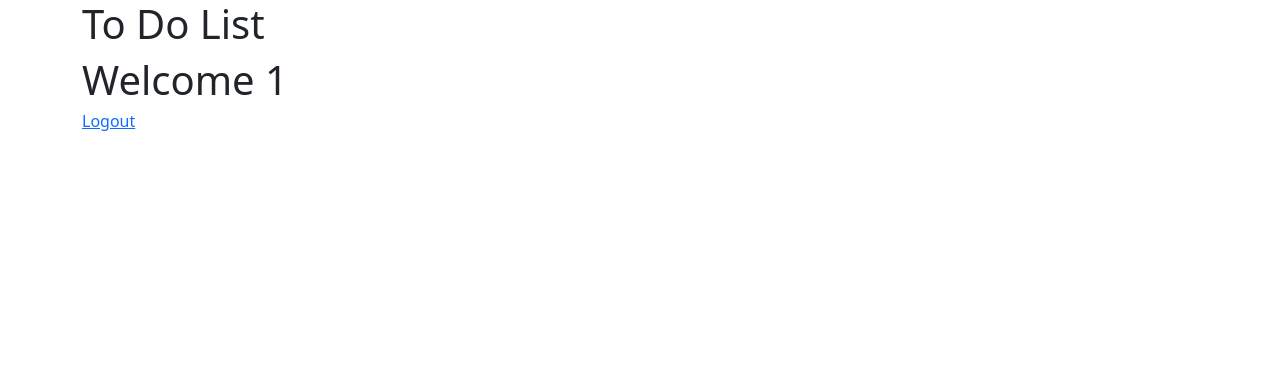
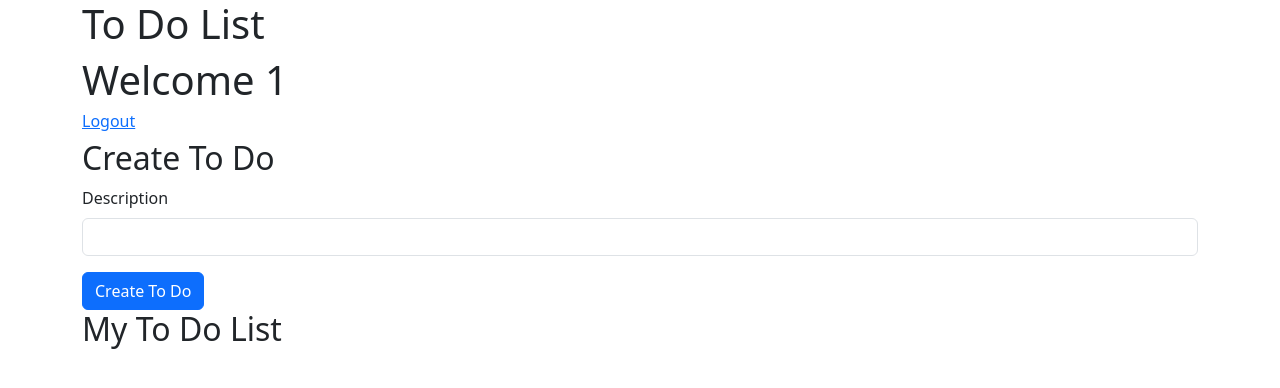
Before and after one commit to betofleitass/to-do-list-flask, a Flask app: page / in a window 1280 px wide. Shown: the top 388 px of the page. Run offline with Flask 3, Linux system fonts and the light colour scheme; the visitor is signed in with stand-in values (Sample User, id 1); some libraries are stand-ins or nearby versions.

Commit message:
feat: create todo

```diff
--- a/app/__init__.py
+++ b/app/__init__.py
@@ -5,7 +5,8 @@ from flask_bootstrap import Bootstrap5
 from flask_login import LoginManager
 from flask_sqlalchemy import SQLAlchemy
 
-from .auth import views
+from .auth import views as auth_views
+from .todo import views as todo_views
 from .models import UserModel
 
 
@@ -39,6 +40,7 @@ def create_app() -> Flask:
     app.config["SQLALCHEMY_DATABASE_URI"] = "sqlite:///database.db"
 
     # Blueprints
-    app.register_blueprint(views.auth)
+    app.register_blueprint(auth_views.auth)
+    app.register_blueprint(todo_views.todo)
 
     return app
--- a/app/db.py
+++ /dev/null
@@ -1,3 +0,0 @@
-from flask_sqlalchemy import SQLAlchemy
-
-db = SQLAlchemy
--- a/app/forms.py
+++ b/app/forms.py
@@ -13,3 +13,8 @@ class LoginForm(FlaskForm):
     username = StringField('Username', validators=[DataRequired()])
     password = PasswordField('Password', validators=[DataRequired()])
     submit = SubmitField('Login')
+
+
+class CreateToDoForm(FlaskForm):
+    description = StringField('Description', validators=[DataRequired()])
+    submit = SubmitField('Create To Do')
--- a/app/models.py
+++ b/app/models.py
@@ -11,6 +11,13 @@ class User(db.Model):
     id = db.Column(db.Integer, primary_key=True, autoincrement=True)
     username = db.Column(db.String(20), unique=True, nullable=False)
     password = db.Column(db.String(45), nullable=False)
+
+
+class ToDo(db.Model):
+    __tablename__ = 'todos'
+    id = db.Column(db.Integer, primary_key=True, autoincrement=True)
+    description = db.Column(db.String(20), nullable=False)
+    id_user = db.Column(db.Integer, db.ForeignKey('users.id'), nullable=False)
 
 
 # To get a user id
--- a/app/templates/index.html
+++ b/app/templates/index.html
@@ -1,5 +1,6 @@
 {% extends 'base.html' %}
 {% from 'bootstrap5/form.html' import render_form %}
+
 
 {% block title %}
     Welcome
@@ -12,6 +13,18 @@
         {% if current_user.is_authenticated %}
             <h1>Welcome {{username}} </h1>
             <h6><a href="{{url_for('auth.logout')}}">Logout</a></h6>
+
+            <!--Create To Do-->
+            <div>
+                <h2>Create To Do</h2>
+                {{ render_form(create_todo_form, action="/todo/create") }}
+            </div>
+
+            <!--My To Do list-->
+            <div>
+                <h2>My To Do List</h2>
+            </div>
+
         {% else %}
             <h1><a href="{{url_for('auth.login')}}">Login</a></h1>
             <h1><a href="{{url_for('auth.signup')}}">Don't have an account?: Singup</a></h1>
--- a/main.py
+++ b/main.py
@@ -4,7 +4,7 @@ from flask import (flash, make_response,
 from flask_login import current_user
 
 from app import create_app
-from app.forms import LoginForm
+from app.forms import CreateToDoForm, LoginForm
 from app.models import db
 
 
@@ -21,14 +21,17 @@ def index() -> str:
     login_form = LoginForm()
 
     context = {
-        'login_form': login_form
+        'login_form': login_form,
+
     }
 
-    # If the user is not logged in
+    # If the user is logged in
     if not current_user.is_anonymous:
         username = current_user.id
+        create_todo_form = CreateToDoForm()
         context = {
             "username": username,
+            "create_todo_form": create_todo_form
         }
 
         return render_template("index.html", **context)
```
Also changed, not shown: app/todo/views.py (added, +30 -0 lines), app/todo/__init__.py (added).
